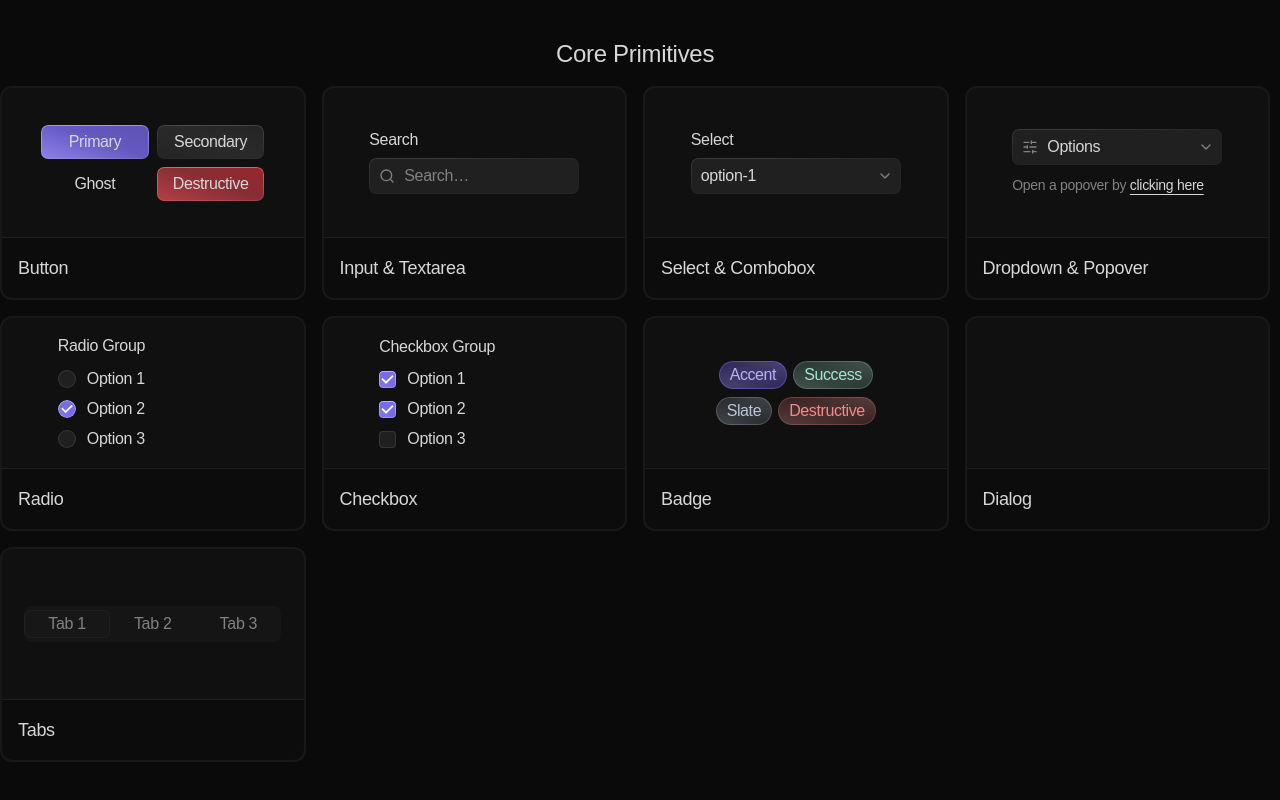
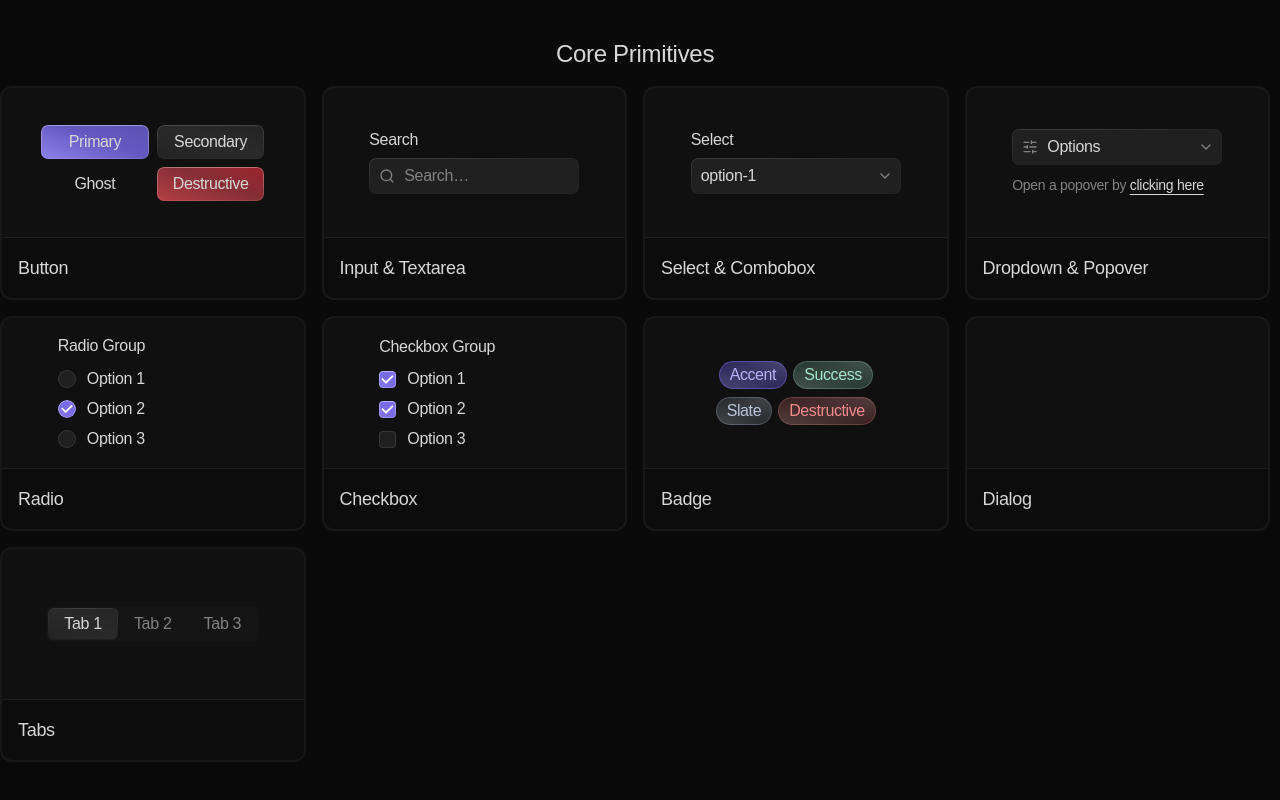
Before and after one commit to midnight-developments/md-ui, a React (Vite) app: page / in a window 1280 px wide. Shown: the part 655-1455 px from the top of the page. Built offline with nearby package versions, Linux system fonts and the light colour scheme; a web font is replaced by a local one.

Commit message:
additional tab styling

```diff
--- a/src/components/showcase/popups/tabs-popup.tsx
+++ b/src/components/showcase/popups/tabs-popup.tsx
@@ -22,7 +22,7 @@ export function TabsPopup({ open, onOpenChange }: PopupProps) {
                             <h3 className="text-lg text-muted leading-none">
                                 Default Variant
                             </h3>
-                            <Tabs defaultValue="tab-1" className="w-full">
+                            <Tabs defaultValue="tab-1" >
                                 <TabsList>
                                     <TabsTrigger value="tab-1">Tab 1</TabsTrigger>
                                     <TabsTrigger value="tab-2">Tab 2</TabsTrigger>
@@ -44,8 +44,8 @@ export function TabsPopup({ open, onOpenChange }: PopupProps) {
                             <h3 className="text-lg text-muted leading-none">
                                 Line Variant
                             </h3>
-                            <Tabs defaultValue="tab-1" className="w-full">
-                                <TabsList variant="line">
+                            <Tabs defaultValue="tab-1" >
+                                <TabsList variant="line" className="w-2/3">
                                     <TabsTrigger value="tab-1">Tab 1</TabsTrigger>
                                     <TabsTrigger value="tab-2">Tab 2</TabsTrigger>
                                     <TabsTrigger value="tab-3">Tab 3</TabsTrigger>
--- /dev/null
+++ b/src/components/ui/popup-shell.tsx
@@ -0,0 +1,111 @@
+"use client"
+
+import * as React from "react"
+import { cn } from "@/lib/utils"
+import CheckmarkIcon from "@/assets/icons/checkmark.svg?react"
+import { ShineEffect } from "@/components/ui/effects/shine-effect"
+
+const popupShellClasses = cn(
+    "relative overflow-y-auto no-scrollbar rounded-[9px] p-1.75",
+    "bg-[#161616] text-foreground inset-ring-2 inset-ring-white/[0.075] transform-gpu",
+    "max-h-(--available-height) max-w-(--available-width)"
+)
+
+const popupItemClasses = cn(
+    "flex w-full cursor-pointer items-center gap-2.5 rounded-md px-2 py-1.5 text-base select-none",
+    "text-secondary [&_svg]:text-muted [&_svg]:pointer-events-none [&_svg]:shrink-0 [&_svg:not([class*='size-'])]:size-4",
+    "data-highlighted:bg-accent/15 data-highlighted:text-accent-text data-highlighted:[&_svg]:text-current",
+    "data-popup-open:bg-accent/15 data-popup-open:text-accent-text data-popup-open:[&_svg]:text-current",
+    "data-[variant=destructive]:text-destructive data-[variant=destructive]:[&_svg]:text-destructive",
+    "data-[variant=destructive]:data-highlighted:bg-destructive/15 data-[variant=destructive]:data-popup-open:bg-destructive/15",
+    "data-disabled:pointer-events-none data-disabled:opacity-50"
+)
+
+export interface PopupShellProps extends React.ComponentProps<"div"> { }
+
+export function PopupShell({ className, children, ref, ...props }: PopupShellProps) {
+    return (
+        <div
+            data-slot="popup-shell"
+            ref={ref}
+            className={cn(popupShellClasses, className)}
+            {...props}
+        >
+            <ShineEffect
+                start={-100}
+                end={80}
+                opacity={1}
+                color="rgba(255, 255, 255, 0.5)"
+            />
+            {children}
+        </div>
+    )
+}
+
+export interface PopupItemProps extends React.ComponentProps<"div"> {
+    variant?: "default" | "destructive"
+}
+
+export function PopupItem({
+    className,
+    variant = "default",
+    children,
+    ...props
+}: PopupItemProps) {
+    return (
+        <div
+            data-slot="popup-item"
+            data-variant={variant !== "default" ? variant : undefined}
+            className={cn(popupItemClasses, className)}
+            {...props}
+        >
+            {children}
+        </div>
+    )
+}
+
+export function PopupItemText({ className, ...props }: React.ComponentProps<"span">) {
+    return (
+        <span
+            data-slot="popup-item-text"
+            className={cn("flex flex-1 shrink-0 items-center gap-2 whitespace-nowrap", className)}
+            {...props}
+        />
+    )
+}
+
+export function PopupCheckIcon({ className, ...props }: React.ComponentProps<"svg">) {
+    return (
+        <CheckmarkIcon
+            aria-hidden="true"
+            className={cn("size-4.5 -mr-0.5 shrink-0 text-current", className)}
+            {...props}
+        />
+    )
+}
+
+export function PopupLabel({
+    className,
+    inset,
+    ...props
+}: React.ComponentProps<"div"> & { inset?: boolean }) {
+    return (
+        <div
+            data-slot="popup-label"
+            data-inset={inset}
+            className={cn("px-2 py-1.5 text-sm text-muted-foreground data-inset:pl-7", className)}
+            {...props}
+        />
+    )
+}
+
+export function PopupSeparator({ className, ...props }: React.ComponentProps<"div">) {
+    return (
+        <div
+            role="separator"
+            data-slot="popup-separator"
+            className={cn("pointer-events-none -mx-1.75 my-1 h-px bg-border", className)}
+            {...props}
+        />
+    )
+}
--- a/src/components/ui/tabs.tsx
+++ b/src/components/ui/tabs.tsx
@@ -3,6 +3,7 @@
 import { Tabs as TabsPrimitive } from "@base-ui/react/tabs"
 import { cva, type VariantProps } from "class-variance-authority"
 import { cn } from "@/lib/utils"
+import { ShineEffect } from "@/components/ui/effects/shine-effect"
 
 function Tabs({
     className,
@@ -12,7 +13,7 @@ function Tabs({
         <TabsPrimitive.Root
             data-slot="tabs"
             className={cn(
-                "flex flex-col gap-2",
+                "w-full flex flex-col gap-2",
                 className
             )}
             {...props}
@@ -21,12 +22,12 @@ function Tabs({
 }
 
 const tabsListVariants = cva(
-    "group/tabs-list relative inline-flex h-9 w-fit items-center justify-center rounded-lg text-muted data-[variant=line]:rounded-none",
+    "group/tabs-list relative h-9 grid grid-flow-col auto-cols-fr items-center rounded-lg text-muted data-[variant=line]:rounded-none",
     {
         variants: {
             variant: {
-                default: "bg-white/2",
-                line: "bg-transparent",
+                default: "p-0.5 bg-white/2",
+                line: "p-0 bg-transparent",
             },
         },
         defaultVariants: {
@@ -49,26 +50,44 @@ function TabsList({
             {...props}
         >
             {children}
-            <TabsIndicator />
+            <TabsIndicator variant={variant} />
         </TabsPrimitive.List>
     )
 }
 
+const tabsIndicatorVariants = cva(
+    "pointer-events-none absolute left-0 z-0 w-(--active-tab-width) translate-x-(--active-tab-left) transform-gpu",
+    {
+        variants: {
+            variant: {
+                default:
+                    "top-0 h-(--active-tab-height) translate-y-(--active-tab-top) rounded-md bg-button-secondary inset-ring inset-ring-input",
+                line: "bottom-0 h-0.5 rounded-none bg-foreground",
+            },
+        },
+        defaultVariants: {
+            variant: "default",
+        },
+    }
+)
+
 function TabsIndicator({
     className,
+    variant = "default",
+    children,
     ...props
-}: TabsPrimitive.Indicator.Props) {
+}: TabsPrimitive.Indicator.Props & VariantProps<typeof tabsIndicatorVariants>) {
     return (
         <TabsPrimitive.Indicator
             data-slot="tabs-indicator"
-            className={cn(
-                "pointer-events-none absolute left-0 top-0 z-0 h-(--active-tab-height) w-(--active-tab-width) translate-x-(--active-tab-left) translate-y-(--active-tab-top) transform-gpu",
-                "rounded-md border border-input bg-input/30",
-                "group-data-[variant=line]/tabs-list:top-auto group-data-[variant=line]/tabs-list:bottom-0 group-data-[variant=line]/tabs-list:translate-y-0 group-data-[variant=line]/tabs-list:h-0.5 group-data-[variant=line]/tabs-list:rounded-none group-data-[variant=line]/tabs-list:border-0 group-data-[variant=line]/tabs-list:bg-foreground group-data-[variant=line]/tabs-list:shadow-none",
-                className
+            className={cn(tabsIndicatorVariants({ variant }), className)}
+            {...props}
+        >
+            {variant !== "line" && (
+                <ShineEffect start={5} end={100} opacity={0.15} />
             )}
-            {...props}
-        />
+            {children}
+        </TabsPrimitive.Indicator>
     )
 }
 
@@ -77,8 +96,8 @@ function TabsTrigger({ className, ...props }: TabsPrimitive.Tab.Props) {
         <TabsPrimitive.Tab
             data-slot="tabs-trigger"
             className={cn(
-                "relative z-1 inline-flex flex-1 cursor-pointer select-none items-center justify-center rounded-md py-0.5 px-6 gap-1.5",
-                "text-base font-medium whitespace-nowrap text-muted ",
+                "relative z-1 inline-flex h-full cursor-pointer select-none items-center justify-center rounded-md px-4 gap-1.5 ",
+                "text-base font-medium whitespace-nowrap text-muted data-active:text-foreground",
                 "group-data-[variant=line]/tabs-list:bg-transparent [&_svg]:pointer-events-none [&_svg]:shrink-0 [&_svg:not([class*='size-'])]:size-4",
                 className
             )}
```
